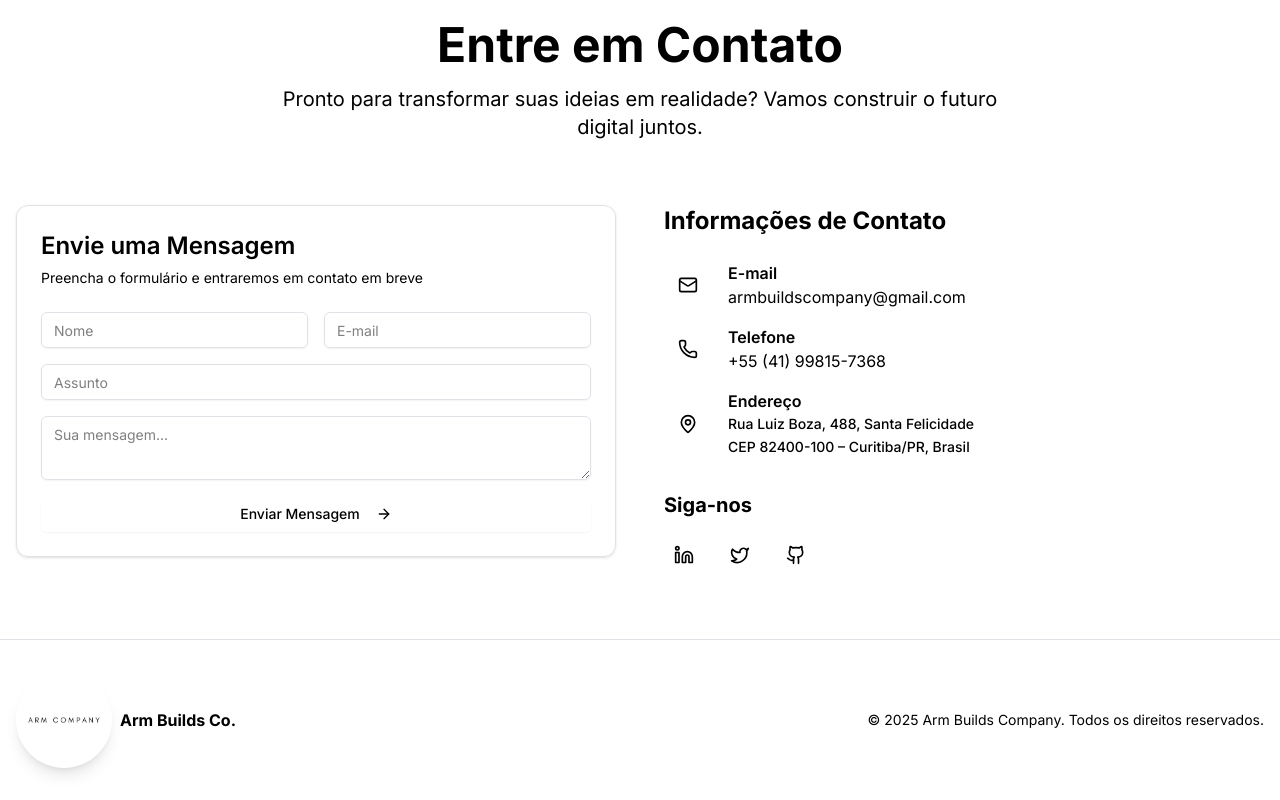
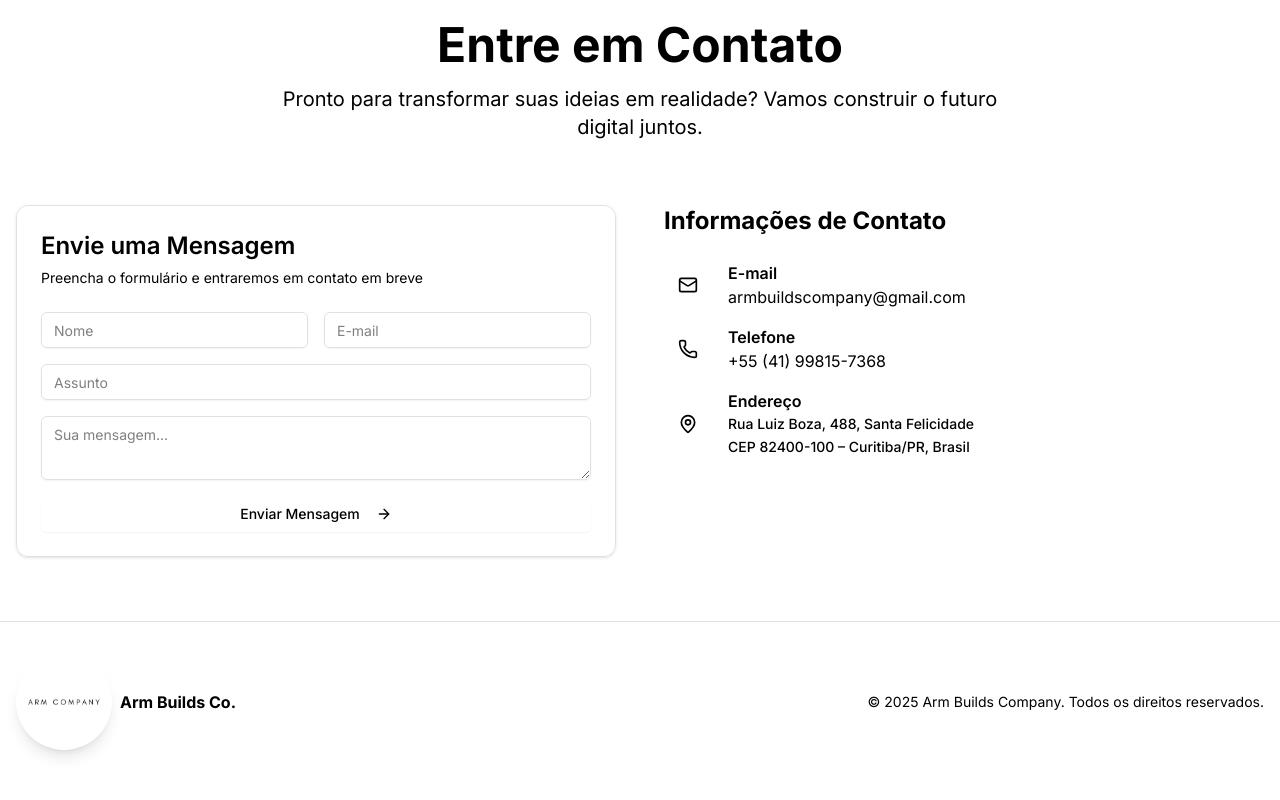
Before and after one commit to armcompany/arm-web-site, a React (Vite) app: page / in a window 1280 px wide. Shown: the part 2526-3326 px from the top of the page. Built offline with nearby package versions, Linux system fonts and the light colour scheme.

Commit message:
remove link social media

```diff
--- a/src/App.jsx
+++ b/src/App.jsx
@@ -12,8 +12,6 @@ import {
   ArrowRight,
   Brain,
   CheckCircle,
-  Github,
-  Linkedin,
   Mail,
   MapPin,
   Menu,
@@ -21,7 +19,6 @@ import {
   Shield,
   Smartphone,
   TrendingUp,
-  Twitter,
   Users,
   X,
   Zap,
@@ -865,7 +862,7 @@ function App() {
                 </motion.div>
               </div>
 
-              <div>
+              {/* <div>
                 <h3 className="text-xl font-bold text-foreground mb-4">
                   Siga-nos
                 </h3>
@@ -901,7 +898,7 @@ function App() {
                     <Github className="text-foreground" size={20} />
                   </motion.a>
                 </motion.div>
-              </div>
+              </div> */}
             </motion.div>
           </div>
         </div>
```
